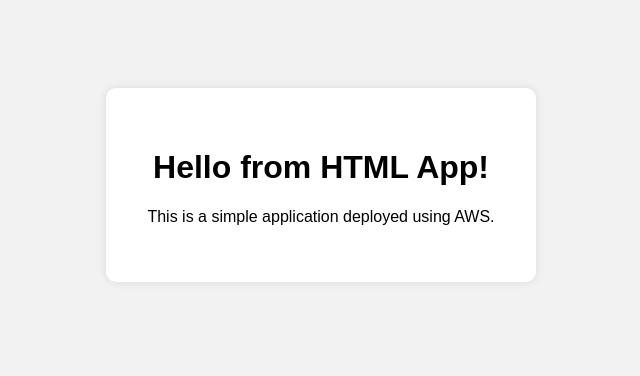
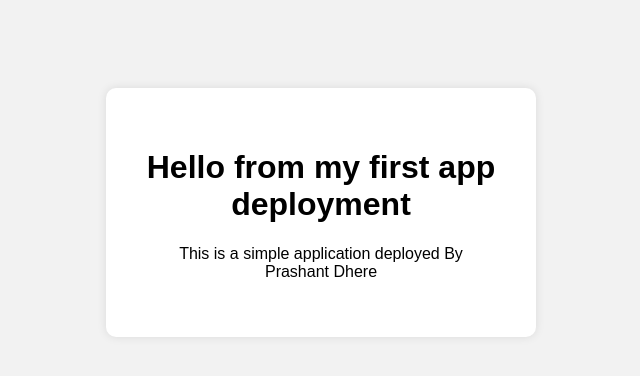
Before and after one commit to Prashant6121/my-eks-app, a plain HTML site: page app/index.html in a window 1280 px wide. Shown: the whole page, without its empty margins (319-959 px from the left). Drawn offline with Linux system fonts and the light colour scheme.

Commit message:
Update index.html

```diff
--- a/app/index.html
+++ b/app/index.html
@@ -21,8 +21,8 @@
 </head>
 <body>
     <div class="card">
-        <h1>Hello from HTML App!</h1>
-        <p>This is a simple application deployed using AWS.</p>
+        <h1>Hello from my first app deployment</h1>
+        <p>This is a simple application deployed By Prashant Dhere</p>
     </div>
 </body>
 </html>
```
